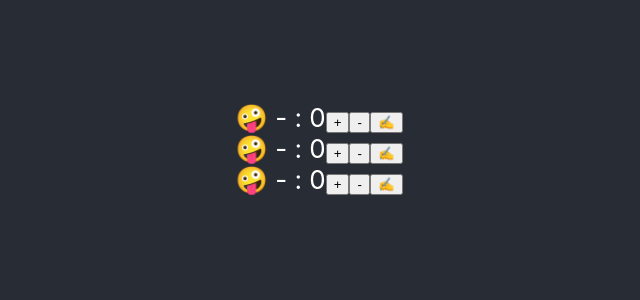
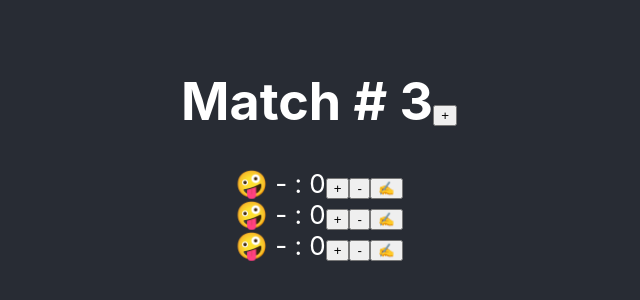
Before and after one commit to Reinoptland/state-examples-project, a React (Create React App) app: page / in a window 1280 px wide. Shown: the part 252-552 px from the top of the page, without its empty margins (321-961 px from the left). Built offline with nearby package versions, Linux system fonts and the light colour scheme.

Commit message:
Make class component

```diff
--- a/src/App.js
+++ b/src/App.js
@@ -1,10 +1,12 @@
 import "./App.css";
 import User from "./User";
+import MatchInfo from "./MatchInfo";
 
 function App() {
   return (
     <div className="App">
       <header className="App-header">
+        <MatchInfo matchNumber={3} />
         <User />
         <User />
         <User />
--- /dev/null
+++ b/src/MatchInfo.js
@@ -0,0 +1,35 @@
+import React from "react";
+
+// veranderen in function i.p.v. class
+class MatchInfo extends React.Component {
+  // kunnen we weglaten
+  constructor() {
+    super();
+    // initialiseer je component
+  }
+
+  // const [state, setState] = useState({ matchNumber: 3 })
+  state = { matchNumber: 3 };
+
+  // render method weglaten -> gewoon jsx returnen
+  render() {
+    return (
+      <h1>
+        Match # {this.state.matchNumber}
+        <button
+          onClick={() => {
+            this.setState({ matchNumber: this.state.matchNumber + 1 });
+          }}
+        >
+          +
+        </button>
+      </h1>
+    );
+  }
+}
+
+function MatchInfoEasy(props) {
+  return <h1>Match # 1</h1>;
+}
+
+export default MatchInfo;
```
